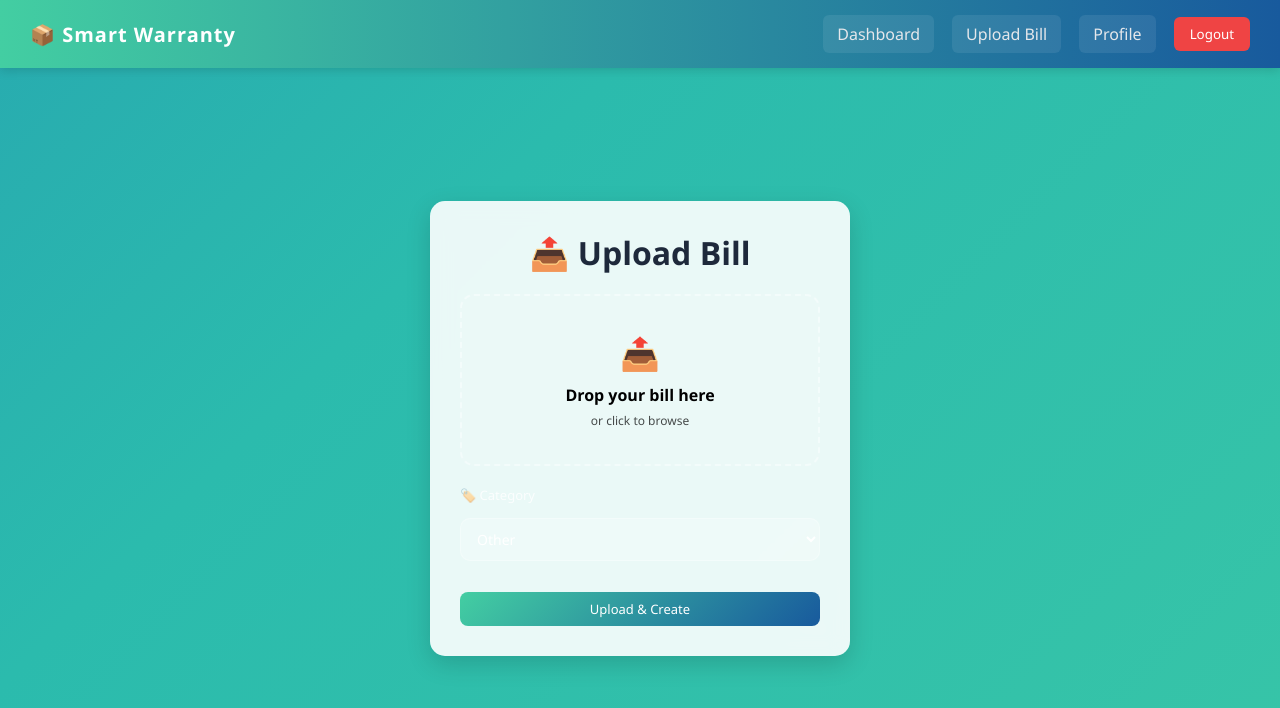
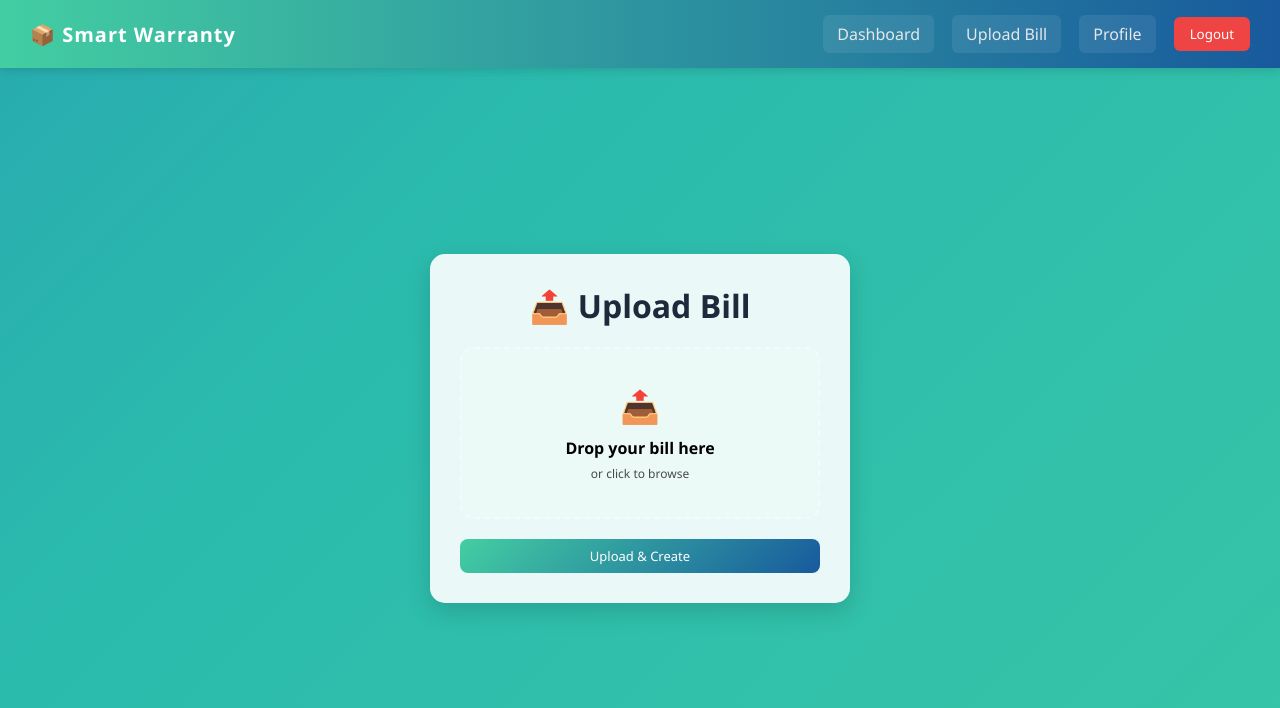
Before and after one commit to varshahh/Warrenty, a React (Create React App) app in the folder frontend/: page /upload-bill in a window 1280 px wide. Shown: the top 708 px of the page. Built offline with nearby package versions, Linux system fonts and the light colour scheme; sample sign-in values are in the browser's storage.

Commit message:
issue fixed

```diff
--- a/frontend/src/pages/Dashboard.js
+++ b/frontend/src/pages/Dashboard.js
@@ -6,7 +6,7 @@ import autoTable from "jspdf-autotable";
 
 const BASE_URL = "http://127.0.0.1:5000";
 
-const CATEGORIES = ["All", "Electronics", "Appliances", "Furniture", "Vehicle", "Mobile", "Laptop", "Other"];
+const CATEGORIES = ["All", "Electronics", "Appliances", "Furniture", "Mobile", "Laptop", "Other"];
 
 function Dashboard() {
   const navigate = useNavigate();
--- a/frontend/src/pages/EditProduct.js
+++ b/frontend/src/pages/EditProduct.js
@@ -148,7 +148,7 @@ function EditProduct() {
               onChange={(e) => setCategory(e.target.value)}
               style={inputStyle}
             >
-              {["Electronics","Appliances","Furniture","Vehicle","Mobile","Laptop","Other"].map(c => (
+              {["Electronics","Appliances","Furniture","Mobile","Laptop","Other"].map(c => (
                 <option key={c} value={c}>{c}</option>
               ))}
             </select>
--- a/frontend/src/pages/UploadBill.js
+++ b/frontend/src/pages/UploadBill.js
@@ -9,7 +9,6 @@ function UploadBill() {
   const [message, setMessage] = useState("");
   const [uploading, setUploading] = useState(false);
   const [dragging, setDragging] = useState(false);
-  const [category, setCategory] = useState("Other");
 
   const BASE_URL = "http://127.0.0.1:5000";
 
@@ -56,7 +55,6 @@ function UploadBill() {
 
     const formData = new FormData();
     formData.append("bill", file);
-    formData.append("category", category);
 
     try {
       setUploading(true);
@@ -198,31 +196,6 @@ function UploadBill() {
             </div>
           )}
 
-          {/* CATEGORY */}
-          <div style={{ marginBottom: "16px", textAlign: "left" }}>
-            <label style={{ fontSize: "13px", color: "rgba(255,255,255,0.8)", display: "block", marginBottom: "6px" }}>
-              🏷️ Category
-            </label>
-            <select
-              value={category}
-              onChange={(e) => setCategory(e.target.value)}
-              style={{
-                width: "100%",
-                padding: "10px 12px",
-                borderRadius: "10px",
-                background: "rgba(255,255,255,0.2)",
-                border: "1px solid rgba(255,255,255,0.3)",
-                color: "white",
-                outline: "none",
-                fontSize: "14px"
-              }}
-            >
-              {["Electronics","Appliances","Furniture","Vehicle","Mobile","Laptop","Other"].map(c => (
-                <option key={c} value={c} style={{ color: "#000" }}>{c}</option>
-              ))}
-            </select>
-          </div>
-
           {/* SUBMIT */}
           <button
             type="submit"
```
Also changed, not shown: 3 other files (tests, documents, lock files or other folders).
